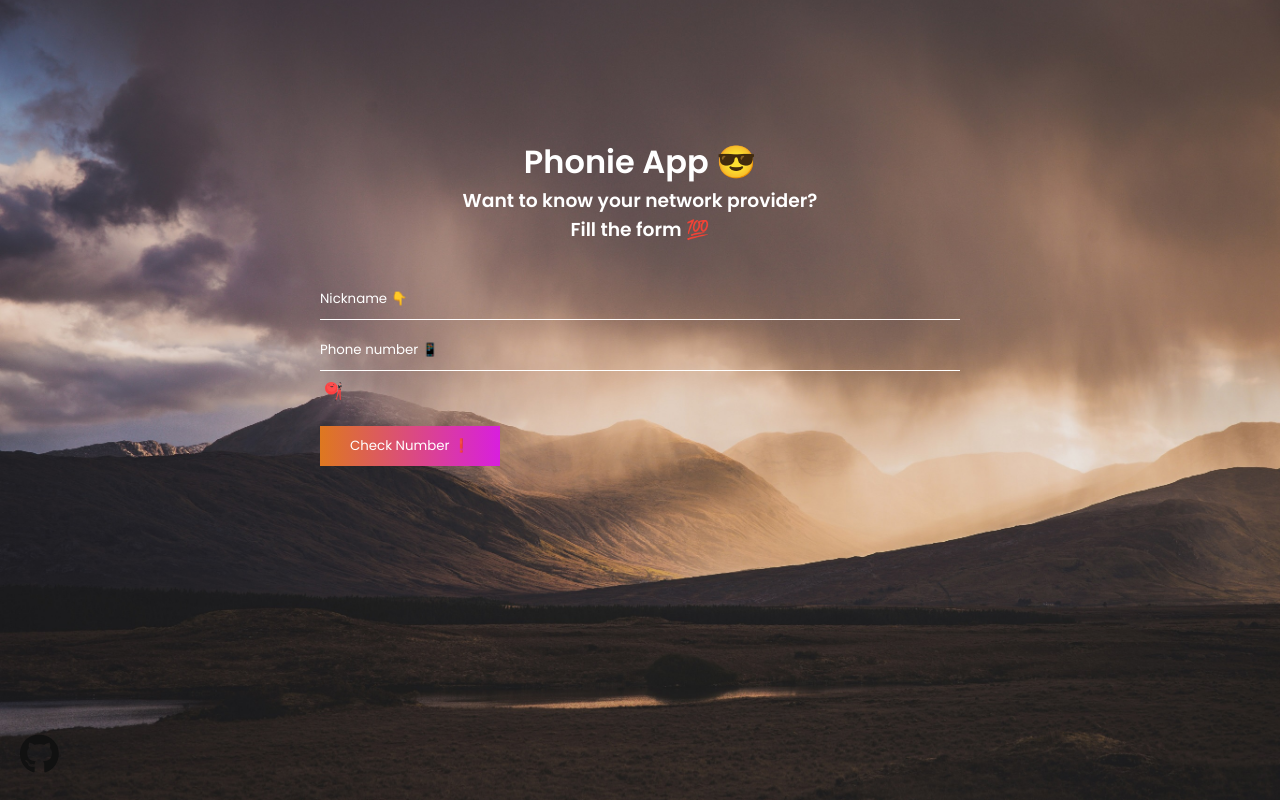
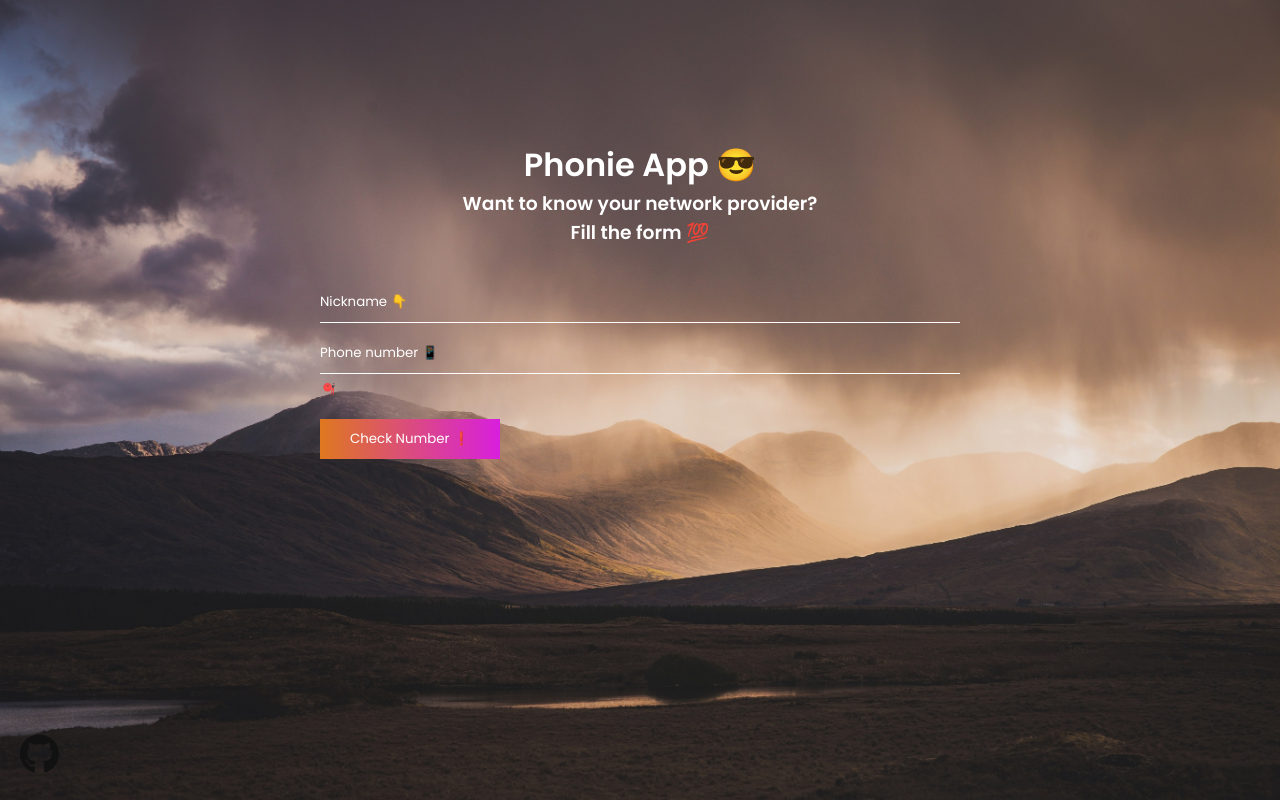
Before and after one commit to Aahil13/AltSchool-Holiday-Challenge, a plain HTML site: page index.html in a window 1280 px wide. Drawn offline with Linux system fonts and the light colour scheme.

Commit message:
Styles: add new response styles

```diff
--- a/styles/style.css
+++ b/styles/style.css
@@ -105,11 +105,12 @@ span {
 
 small{
   display: flex;
-  color: red;
+  color: #fff;
+  align-items: center;
 }
 
 .network-img{
-  width: 30px;
+  width: 20px;
 }
 
 @media (max-width: 500px) {
```
